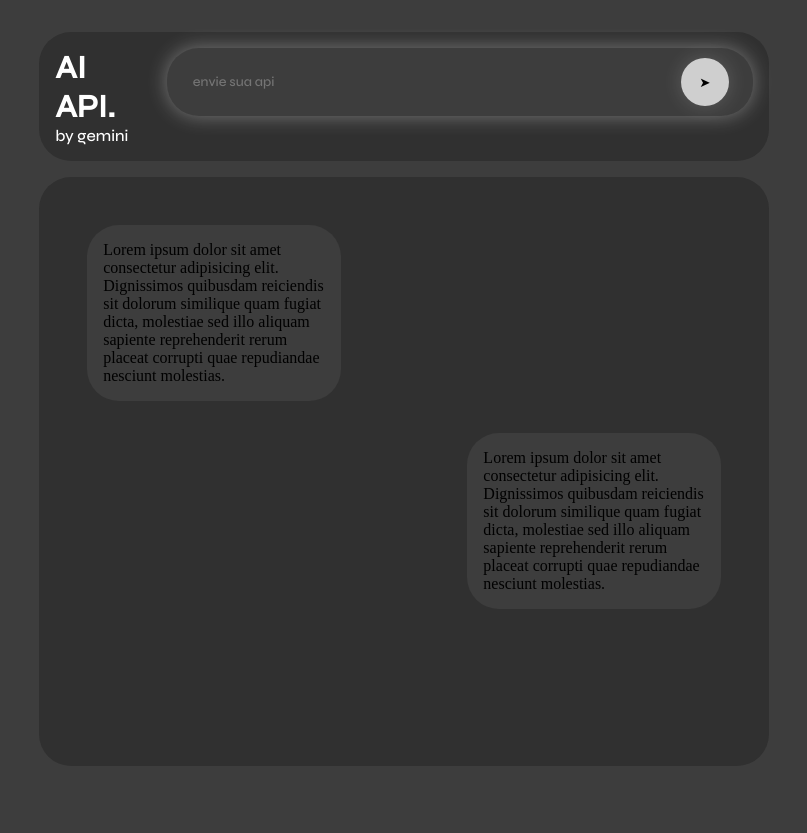
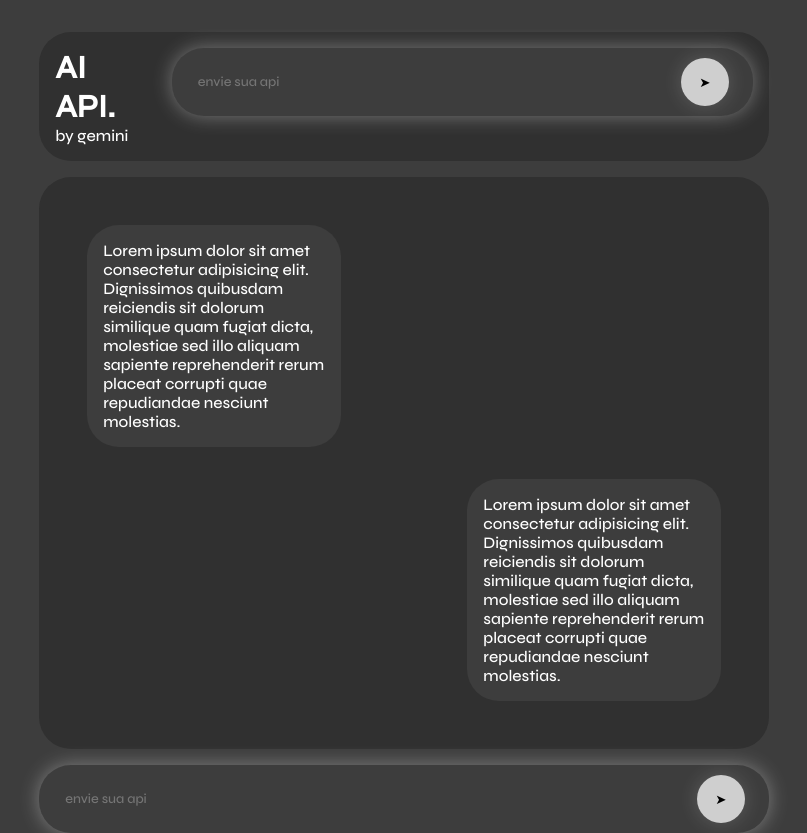
Before and after one commit to airtin010/API-GEMINI-CHAT, a plain HTML site: page index.html in a window 1280 px wide. Shown: the whole page, without its empty margins (236-1043 px from the left). Before the commit the page ends 800 px from the top, so only its background shows below. Drawn offline with Linux system fonts and the light colour scheme.

Commit message:
Add text input field and refactored CSS.

```diff
--- a/index.html
+++ b/index.html
@@ -17,16 +17,16 @@
             </h1>
             by gemini
         </div>
-        <div id="addapi">
-            <form  action="">
-                <input id="apiin" placeholder="envie sua api" type="text">
-                <button>➤</button>
+        <div class="addapi smw">
+            <form class="for" action="">
+                <input class="inp" placeholder="envie sua api" type="text">
+                <button class="but">➤</button>
             </form>
         </div>
     </header>
 
     <main>
-        <section>
+        <section id="secmain">
             <div>
                 <div>
                     <p>Lorem ipsum dolor sit amet consectetur adipisicing elit. Dignissimos quibusdam reiciendis sit dolorum similique quam fugiat dicta, molestiae sed illo aliquam sapiente reprehenderit rerum placeat corrupti quae repudiandae nesciunt molestias.</p>
@@ -41,5 +41,14 @@
 
         </section>
     </main>
+
+    <section class="sec">
+        <div class="addapi">
+            <form class="for" action="">
+                <input class="inp" placeholder="envie sua api" type="text">
+                <button class="but">➤</button>
+            </form>
+        </div>
+    </section>
 </body>
 </html>
--- a/styles/header.css
+++ b/styles/components.css
@@ -13,16 +13,12 @@
   gap: 2rem;
 
   background-color: var(--bgcolorclean);
+}
 
-  & #addapi {
-    width: 45rem;
-    height: 100%;
-    right: 10rem;
 
-    & form {
-      position: relative;
 
-      button {
+
+.but {
         background-color: rgba(255, 255, 255, 0.753);
         border: 2px transparent solid;
         box-shadow: 0 0 20px rgba(255, 255, 255, 0.171);
@@ -49,11 +45,20 @@
         }
       }
 
-      & input {
+.addapi{
+    height: 100%;
+    right: 10rem;
+}
+
+.for{
+    position: relative;
+}
+
+.inp{
         font-family: var(--textfont);
         box-shadow: 0 0 20px rgba(255, 255, 255, 0.349);
         box-sizing: border-box;
-        border: 2px solid transparent;
+        border: 2px solid transparent; /* mantém o espaço */
         border-radius: 2rem;
         transition: border .3s ease-in-out;
         transition: box-shadow 0.3s ease;
@@ -75,7 +80,13 @@
         color: var(--textcolor);
 
 
-      }
-    }
-  }
 }
+
+.sec{
+    width: 60%;
+}
+
+
+.smw{
+    width: 42rem;
+}
--- a/styles/index.css
+++ b/styles/index.css
@@ -1,3 +1,3 @@
 @import url(global.css);
-@import url(header.css);
 @import url(main.css);
+@import url(components.css);
--- a/styles/main.css
+++ b/styles/main.css
@@ -7,7 +7,9 @@
 
     background-color: var(--bgcolorclean);
 
-    & section {
+    & #secmain {
+        color: white;
+        font-family: var(--textfont);
 
         & div{
             padding: 1rem;
```
